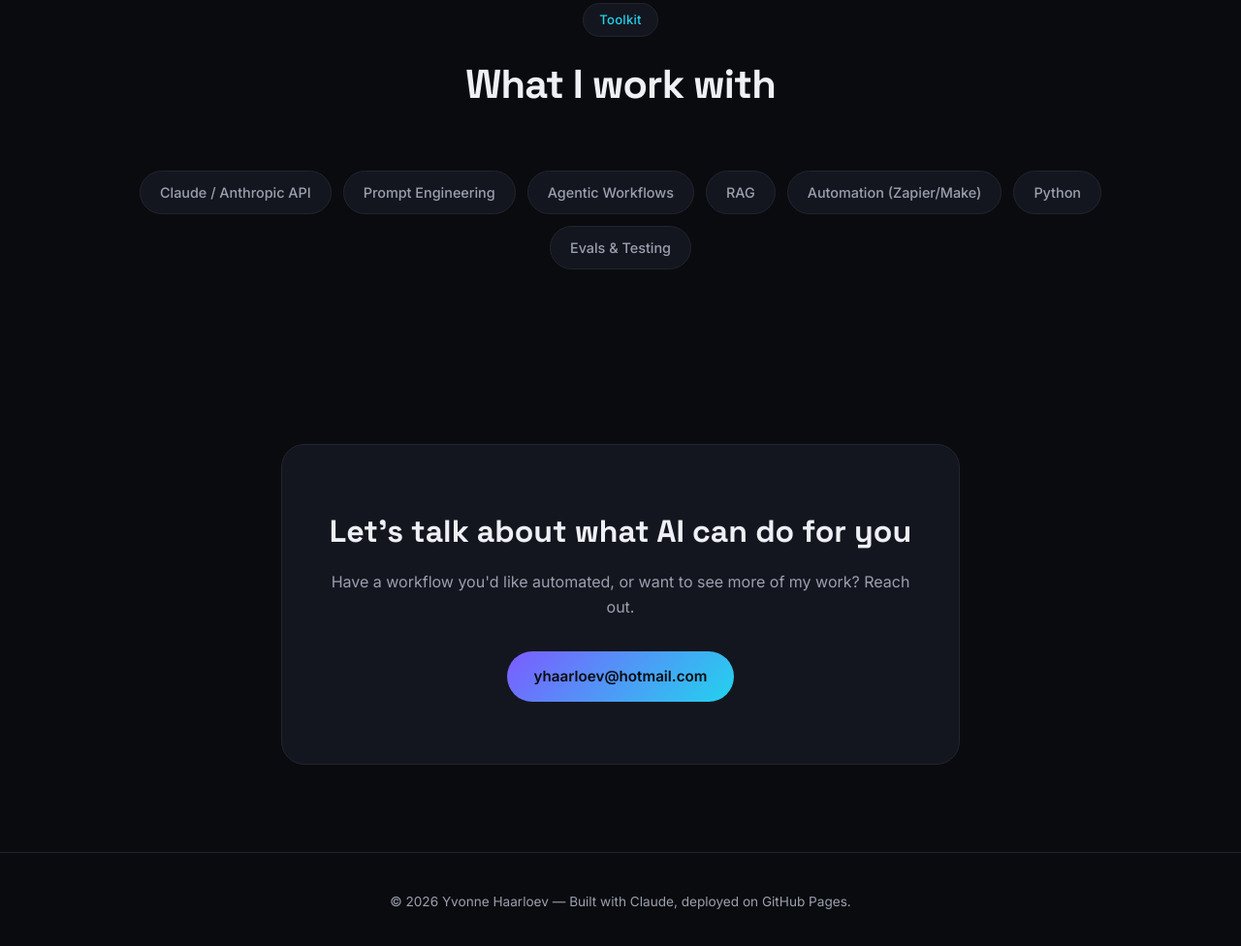
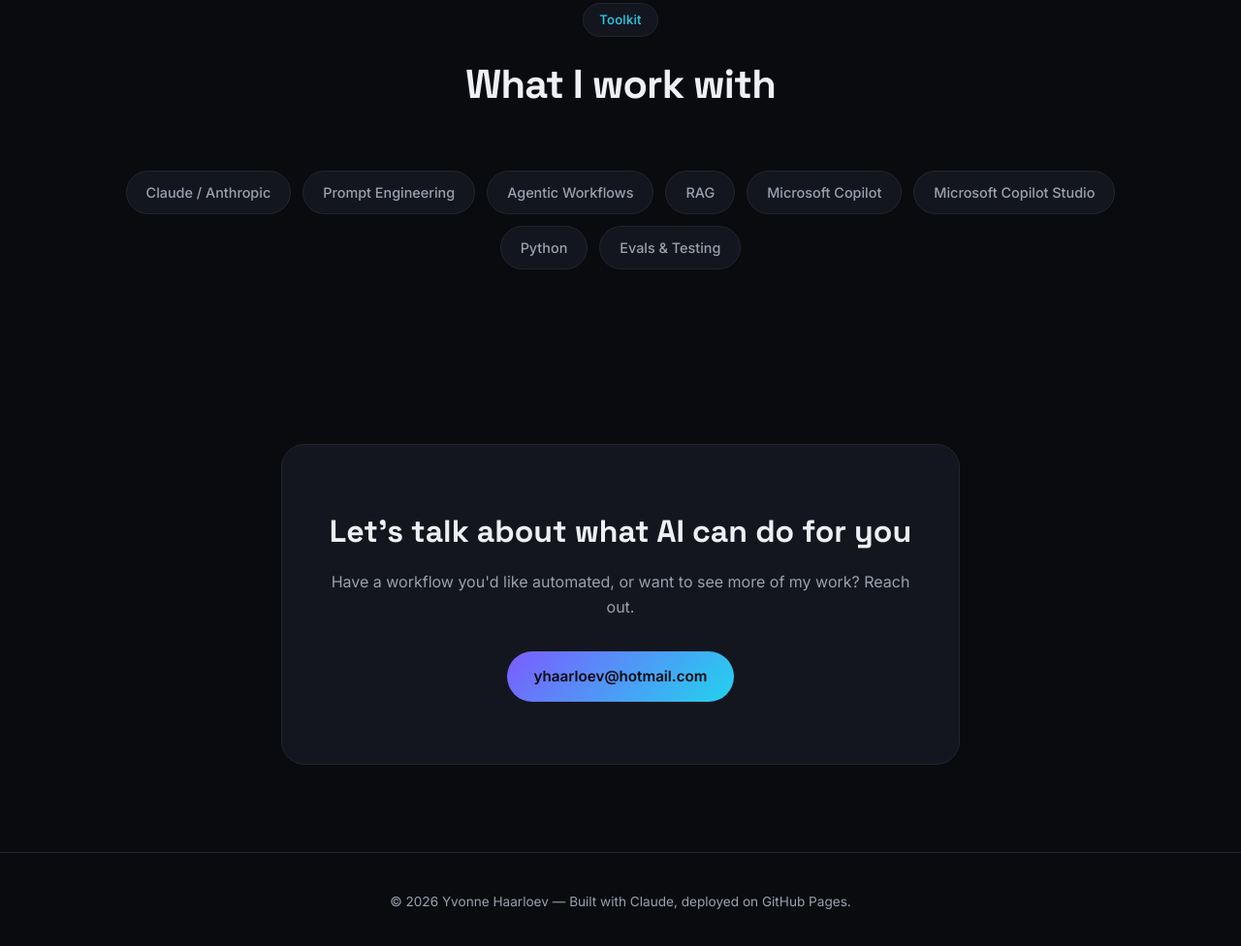
Before and after one commit to yhaarloev-dev-design/Agentic-AI, a plain HTML site: page index.html in a window 1280 px wide. Shown: the part 3552-4528 px from the top of the page at 97% size. Drawn offline with Linux system fonts and the light colour scheme.

Commit message:
Update skills listed in index.html

```diff
--- a/index.html
+++ b/index.html
@@ -405,11 +405,12 @@
     <h2>What I work with</h2>
   </div>
   <div class="skills-row">
-    <span class="pill">Claude / Anthropic API</span>
+    <span class="pill">Claude / Anthropic</span>
     <span class="pill">Prompt Engineering</span>
     <span class="pill">Agentic Workflows</span>
     <span class="pill">RAG</span>
-    <span class="pill">Automation (Zapier/Make)</span>
+    <span class="pill">Microsoft Copilot</span>
+    <span class="pill">Microsoft Copilot Studio</span>
     <span class="pill">Python</span>
     <span class="pill">Evals &amp; Testing</span>
   </div>
```
